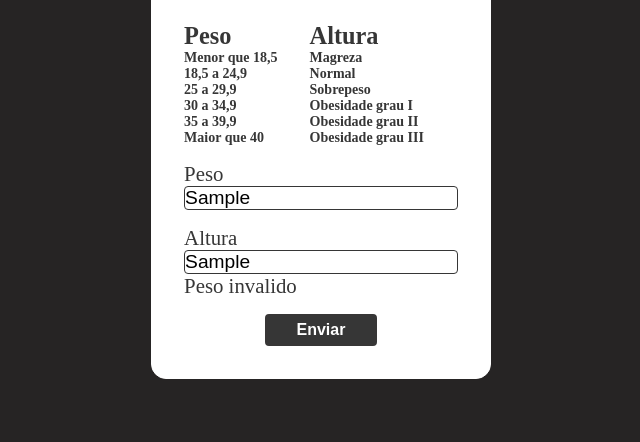
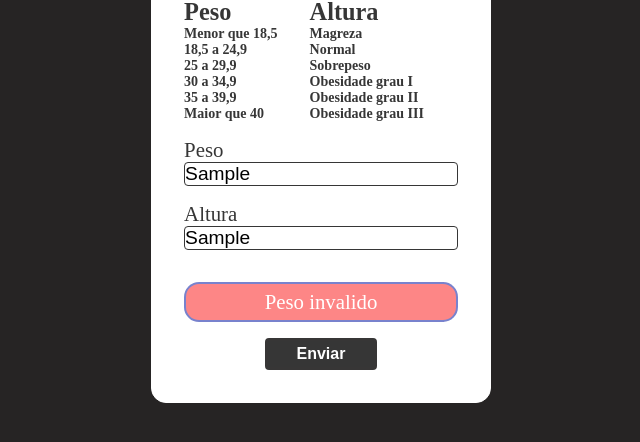
Before and after one commit to VitorOdorico/IMC-calculator, a plain HTML site: page index.html in a window 1280 px wide. Both pictures are taken after typing "Sample", "Sample" into the empty fields and a click on the button "Enviar". Shown: the part 256-698 px from the top of the page, without its empty margins (319-959 px from the left). Drawn offline with Linux system fonts and the light colour scheme.

Commit message:
finish project

```diff
--- a/app/assets/css/style.css
+++ b/app/assets/css/style.css
@@ -76,7 +76,7 @@ form input[type="text"]{
     font-weight: bold;
 }
 /* formatação do resultado */
-.paragrafo-resultado{
+.paragrafo-resultado, .paragrafo-resultado-bad{
     background-color: rgba(33, 129, 254,0.6);
     padding:  0.4rem 10px;
     border: solid rgba(33, 129, 254,0.6) 2px;
@@ -85,3 +85,7 @@ form input[type="text"]{
     text-align: center;
     margin-top: 2rem;
 }
+
+.paragrafo-resultado-bad{
+    background-color: rgba(251, 46, 46, 0.575);
+}
--- a/app/assets/js/script.js
+++ b/app/assets/js/script.js
@@ -79,6 +79,8 @@ function setResultado(msg, isValid){
 
     if(isValid){
         p.classList.add('paragrafo-resultado')
+    }else{
+        p.classList.add('paragrafo-resultado-bad')
     }
 
     p.innerHTML = msg;
```
